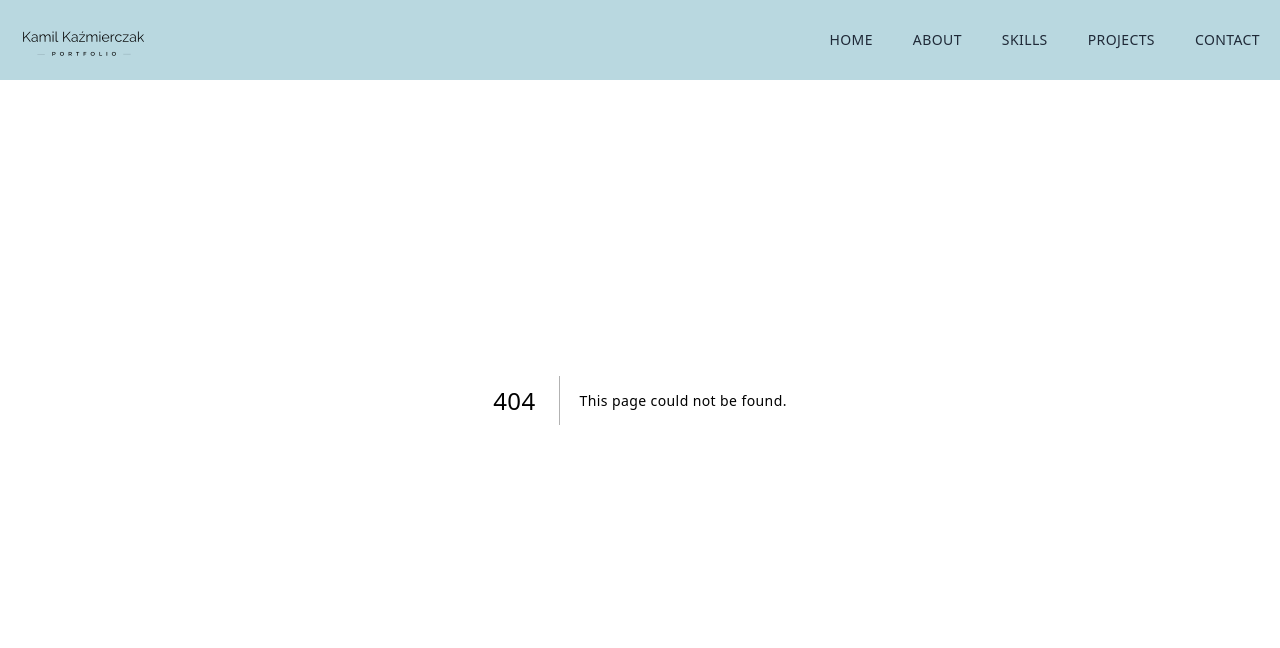
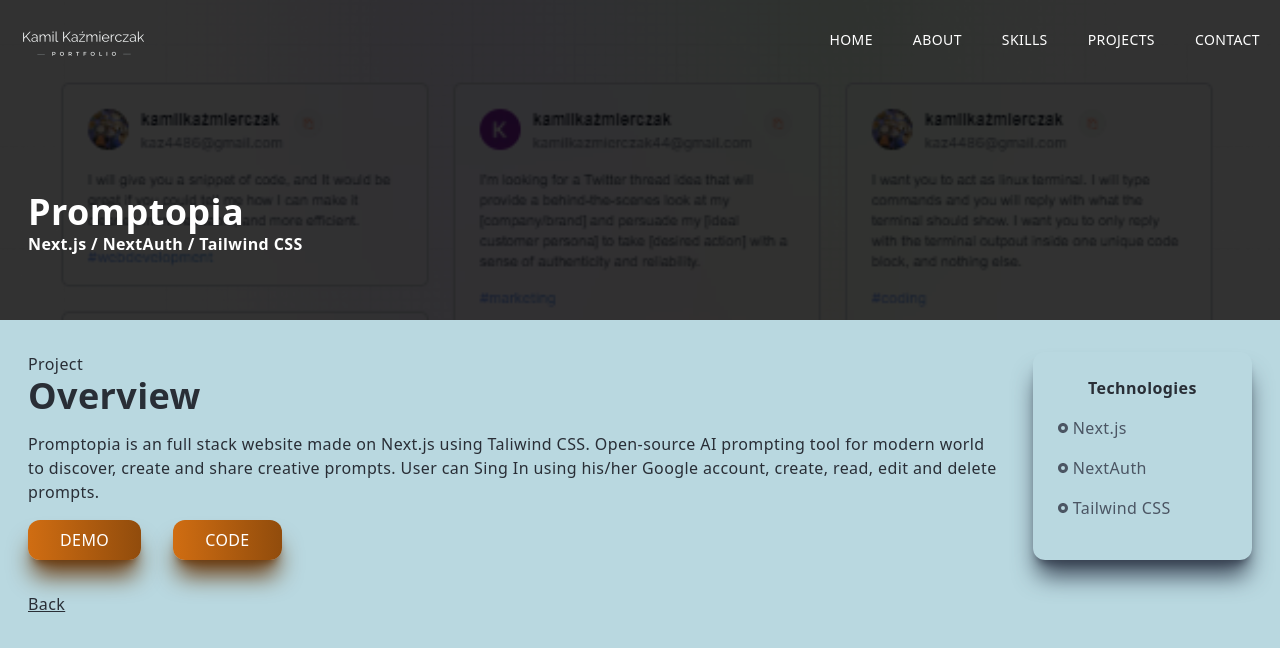
Before and after one commit to kaz4486/portfolio, a Next.js app: page /promptopia in a window 1280 px wide. Before the commit this address had no page. Shown: the top 648 px of the page. Built offline with nearby package versions, Linux system fonts and the light colour scheme; a web font is replaced by a local one.

Commit message:
Add promptopia project page, Modify Navbar component

```diff
--- a/components/Navbar.jsx
+++ b/components/Navbar.jsx
@@ -24,7 +24,8 @@ const Navbar = () => {
       router.asPath === '/music' ||
       router.asPath === '/pizzeria' ||
       router.asPath === '/furniture' ||
-      router.asPath === '/bulletinBoard'
+      router.asPath === '/bulletinBoard' ||
+      router.asPath === '/promptopia'
     ) {
       setNavBg('transparent');
       setLinkColor('white');
--- /dev/null
+++ b/pages/promptopia.jsx
@@ -0,0 +1,68 @@
+import Image from 'next/legacy/image';
+import React from 'react';
+import promptopiaImage from '../public/assets/projects/promptopia.png';
+import { RiRadioButtonFill } from 'react-icons/ri';
+import Link from 'next/link';
+
+const pizzeria = () => {
+  return (
+    <div className='w-full'>
+      <div className='w-screen h-[30vh] lg:h-[40vh] relative'>
+        <div className='absolute top-0 left-0 w-full h-[30vh] lg:h-[40vh] bg-black/80 z-10' />
+        <Image
+          className='absolute z-1 '
+          objectFit='cover'
+          layout='fill'
+          src={promptopiaImage}
+          alt='/'
+        />
+        <div className='absolute top-[70%] max-w-[1240px] w-full left-[50%] right-[50%] translate-x-[-50%] translate-y-[-50%] text-white z-10 p-2'>
+          <h2>Promptopia</h2>
+          <h3> Next.js / NextAuth / Tailwind CSS </h3>
+        </div>
+      </div>
+      <div className='max-w-[1240px] mx-auto p-2 grid md:grid-cols-5 gap-8 pt-8'>
+        <div className='col-span-4'>
+          <p>Project</p>
+          <h2 className='pb-4'>Overview</h2>
+          <p>
+            Promptopia is an full stack website made on Next.js using Taliwind
+            CSS. Open-source AI prompting tool for modern world to discover,
+            create and share creative prompts. User can Sing In using his/her
+            Google account, create, read, edit and delete prompts.
+          </p>
+          <Link
+            href='https://promptopia-nine-lemon.vercel.app/'
+            target='_blank'
+          >
+            <button className='px-8 py-2 mt-4 mr-8'>Demo</button>
+          </Link>
+          <Link href='https://github.com/kaz4486/Promptopia' target='_blank'>
+            <button className='px-8 py-2 mt-4 mr-8'>Code</button>
+          </Link>
+        </div>
+        <div className='col-span-4 md:col-span-1 shadow-xl shadow-gray-700 rounded-xl p-4'>
+          <div className='p-2'>
+            <p className='text-center font-bold pb-2'>Technologies</p>
+            <div className='grid grid-cols-3 md:grid-cols-1'>
+              <p className='text-gray-600 py-2 flex items-center'>
+                <RiRadioButtonFill className='pr-1' /> Next.js
+              </p>
+              <p className='text-gray-600 py-2 flex items-center'>
+                <RiRadioButtonFill className='pr-1' /> NextAuth
+              </p>
+              <p className='text-gray-600 py-2 flex items-center'>
+                <RiRadioButtonFill className='pr-1' /> Tailwind CSS
+              </p>
+            </div>
+          </div>
+        </div>
+        <Link href='/#projects'>
+          <p className='underline cursor-pointer'>Back</p>
+        </Link>
+      </div>
+    </div>
+  );
+};
+
+export default pizzeria;
```
Also changed, not shown: public/assets/projects/promptopia.png.
